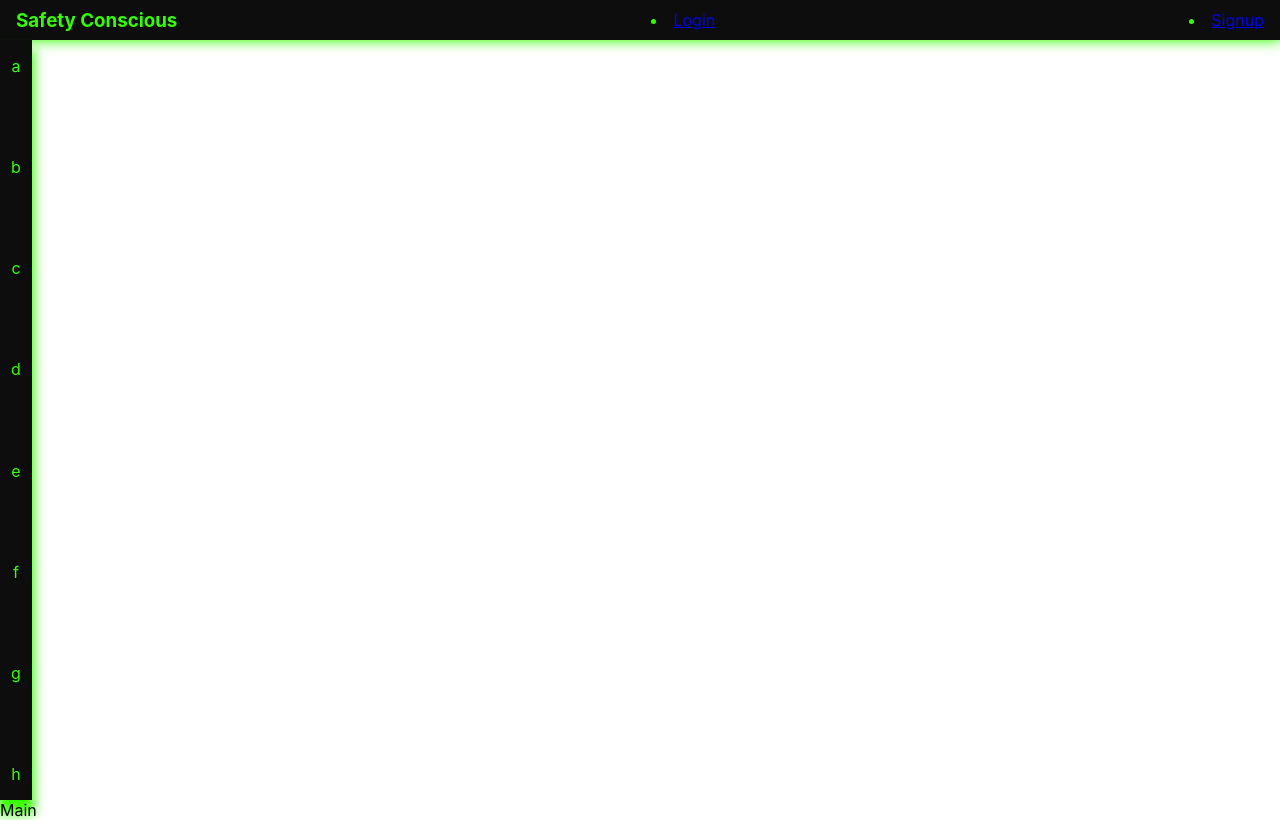
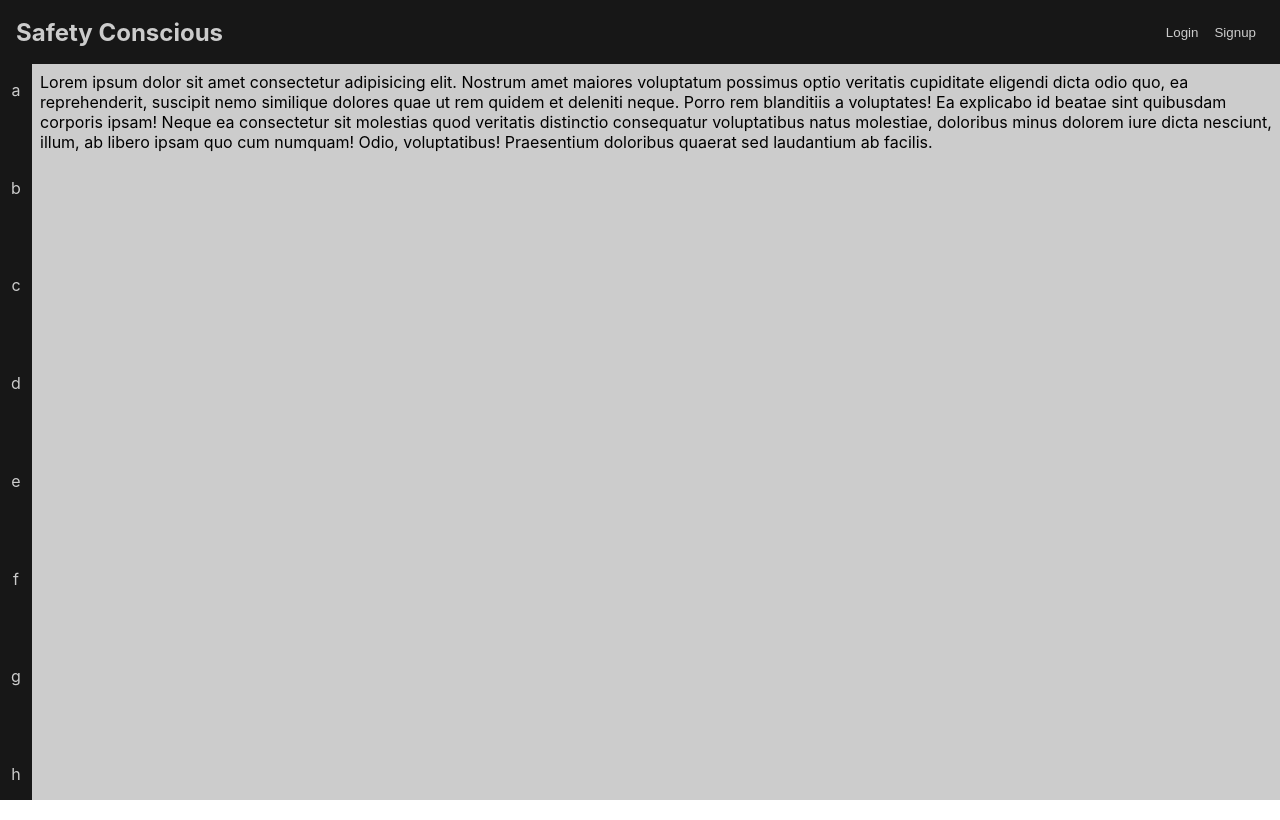
Before and after one commit to SuedePritch/SafetyConscious, a React (Create React App) app in the folder client/: page / in a window 1280 px wide. Built offline with nearby package versions, Linux system fonts and the light colour scheme.

Commit message:
styling, loginForm setup

```diff
--- a/client/src/App.css
+++ b/client/src/App.css
@@ -1,6 +1,10 @@
 :root{
-  --clr-primary-500:hsl(0, 0%, 5%);
-  --clr-accent-500:hsl(108, 100%, 50%);
+  --clr-primary-500:hsl(0, 0%, 9%);
+  --clr-accent-500:hsl(0, 0%, 80%);
+
+
+  --navbar-height:8vh;
+  --sidenav-width:2rem;
 }
 *,
 *::before,
@@ -10,7 +14,12 @@
   box-sizing: border-box;
 }
 
-.App{
-  background: var(--clr-primary-500);
-  height:100vh;
+.main-content{
+  position: absolute;
+  padding: 0.5rem;
+  top:var(--navbar-height);
+  left:var(--sidenav-width);
+  height: calc(100vh - var(--navbar-height));
+  width:  calc(100vw - var(--sidenav-width));
+  background: var(--clr-accent-500);
 }
--- a/client/src/App.js
+++ b/client/src/App.js
@@ -13,10 +13,6 @@ import SideNav from './components/SideNav/SideNav';
 import Login from './pages/Login/Login'
 import Signup from './pages/Signup/Signup'
 import Main from './pages/Main/Main';
-
-
-require('dotenv').config();
-
 
 // APOLLO CONFIG
 //THIS HTTPLINK NEEDS TO BE UPDATED TO THE DEPLOYED URL
--- /dev/null
+++ b/client/src/components/Forms/LoginForm.jsx
@@ -0,0 +1,52 @@
+
+import { useMutation } from '@apollo/client';
+import React, { useState } from 'react';
+import { LOGIN_USER } from '../utils/mutations.js';
+import Auth from '../utils/auth.js';
+
+function LoginForm() {
+    // BUILD MUTATION FOR LOGIN_USER
+    const [login] = useMutation(LOGIN_USER);
+    const [userFormData, setUserFormData] = useState({ email: '', password: ''});
+
+    const handleFormSubmit = async (event) => {
+        event.preventDefault();
+        try {
+            const userMutationResponse = await login ({
+                variables: { email: userFormData.email, password: userFormData.password},
+            });
+            const token = userMutationResponse.data.login.token;
+            Auth.login(token);
+        } catch (e) {
+            alert('Login Failed');
+        }
+    };
+
+       const handleChange = (event) => {
+        const { name, value } = event.target;
+        setUserFormData({
+            ...userFormData,
+            [name]: value,
+        });
+    };
+  return (
+    <div className='main-content'>
+        <form className='login-form' onSubmit={handleFormSubmit}>
+                <div className='login'>
+                    <label htmlFor='email'>Email Address:</label>
+                    <input placeholder='insert@email.com' name= 'email' type='email' id='email'
+                        // onBlur={emailIsValid}
+                        onChange={handleChange}></input>
+                </div>
+                <div className='login'>
+                    <label htmlFor='pwd'>Password:</label>
+                    <input placeholder='*******' name='password' type='password' id='password'
+                        onChange={handleChange}></input>
+                </div>
+                <button type='submit' >Login </button>
+            </form>
+    </div>
+  )
+}
+
+export default LoginForm
--- a/client/src/components/Navbar/Navbar.jsx
+++ b/client/src/components/Navbar/Navbar.jsx
@@ -23,13 +23,13 @@ function Navbar() {
 return (
     <div>
         <div className="navbar-container">
-            <h3>Safety Conscious</h3>
-            {loggedIn ?  <li onClick={signout}>Log Out</li>
+            <h2>Safety Conscious</h2>
+            {loggedIn ?  <button onClick={signout}>Log Out</button>
     :
-        <>
-        <li><Link to="/login">Login</Link></li>
-        <li><Link to="/signup">Signup</Link></li>
-        </>
+        <div>
+        <button><Link to="/login">Login</Link></button>
+        <button><Link to="/signup">Signup</Link></button>
+        </div>
 }
         </div>
     </div>
--- a/client/src/components/Navbar/Navbar.scss
+++ b/client/src/components/Navbar/Navbar.scss
@@ -5,13 +5,13 @@
     align-items: center;
     background: var(--clr-primary-500);
     color: var(--clr-accent-500);
-    box-shadow: 0 0 12px 1px var(--clr-accent-500);
-    // SIDENAV HEIGHT NEEDS TO BE CHANGED IF THIS IS CHANGED
-    height:5vh;
-    z-index: 2;
+    height:var(--navbar-height);
 }
-button{
+button,
+a{
     background: none;
     border:none;
+    padding: 0.25rem;
     color: var(--clr-accent-500);
+    text-decoration: none;
 }
--- a/client/src/components/SideNav/SideNav.scss
+++ b/client/src/components/SideNav/SideNav.scss
@@ -1,12 +1,11 @@
 .sidenav-list{
     padding:1rem 0;
-    height:95vh;
-    width:2rem;
+    height:calc(100vh - var(--navbar-height));
+    width:var(--sidenav-width);
     display: flex;
     flex-direction: column;
     justify-content: space-between;
     background: var(--clr-primary-500);
     color: var(--clr-accent-500);
     text-align: center;
-    box-shadow: 0 12px 12px 2px var(--clr-accent-500);
 }
--- a/client/src/pages/Login/Login.jsx
+++ b/client/src/pages/Login/Login.jsx
@@ -0,0 +1,19 @@
+import React from 'react'
+
+
+// Component Imports
+import Navbar from '../../components/Navbar/Navbar'
+import SideNav from '../../components/SideNav/SideNav'
+import LoginForm from '../../components/Forms/LoginForm'
+
+function Login() {
+  return (
+    <div>
+        <Navbar />
+        <SideNav/>
+        <LoginForm/>
+    </div>
+  )
+}
+
+export default Login
--- a/client/src/pages/Main/Main.jsx
+++ b/client/src/pages/Main/Main.jsx
@@ -3,7 +3,9 @@ import React from 'react'
 
 function Main() {
   return (
-    <div>Main</div>
+    <div className='main-content'>
+      <p>Lorem ipsum dolor sit amet consectetur adipisicing elit. Nostrum amet maiores voluptatum possimus optio veritatis cupiditate eligendi dicta odio quo, ea reprehenderit, suscipit nemo similique dolores quae ut rem quidem et deleniti neque. Porro rem blanditiis a voluptates! Ea explicabo id beatae sint quibusdam corporis ipsam! Neque ea consectetur sit molestias quod veritatis distinctio consequatur voluptatibus natus molestiae, doloribus minus dolorem iure dicta nesciunt, illum, ab libero ipsam quo cum numquam! Odio, voluptatibus! Praesentium doloribus quaerat sed laudantium ab facilis.</p>
+    </div>
   )
 }
 
```
